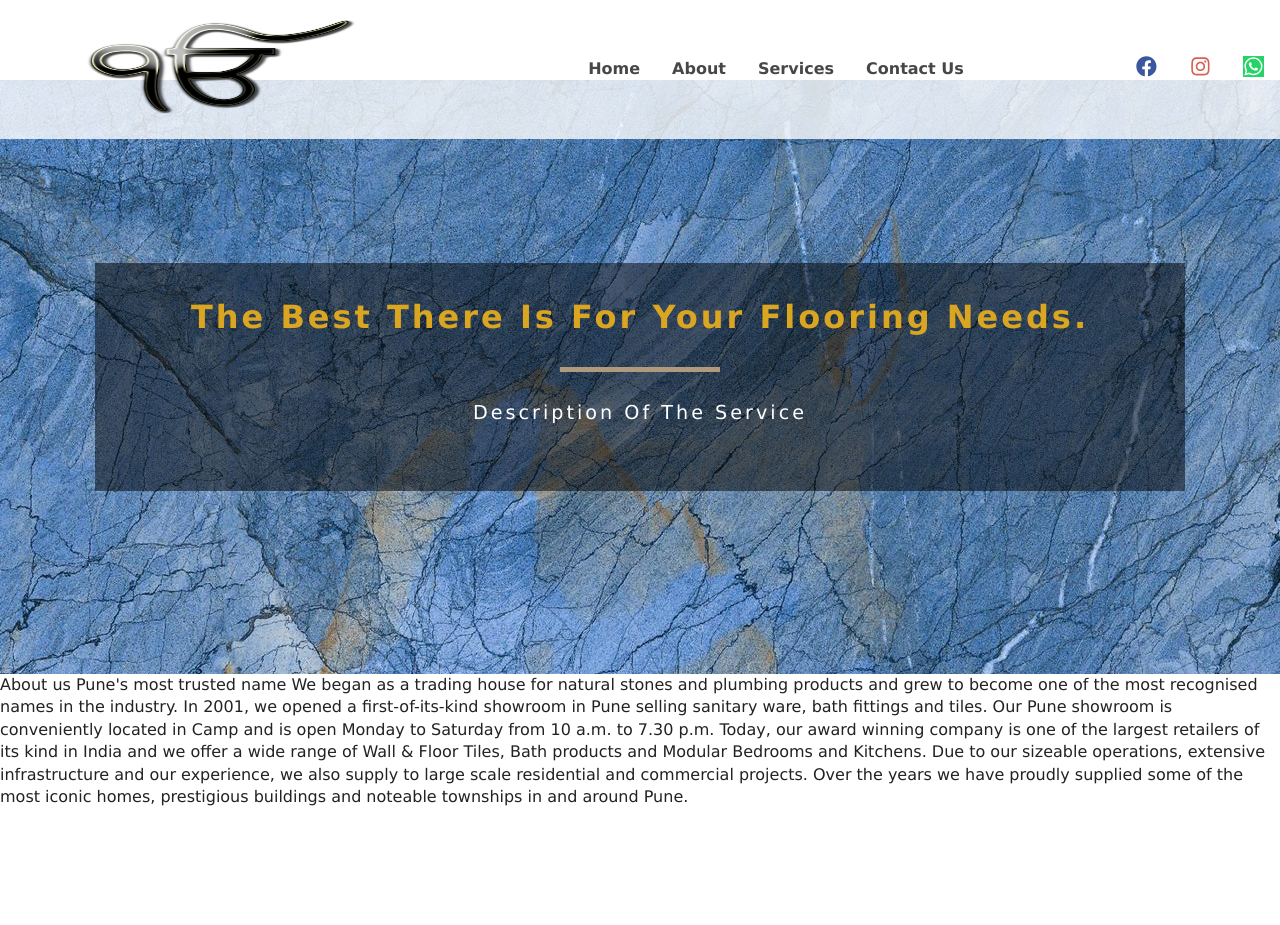
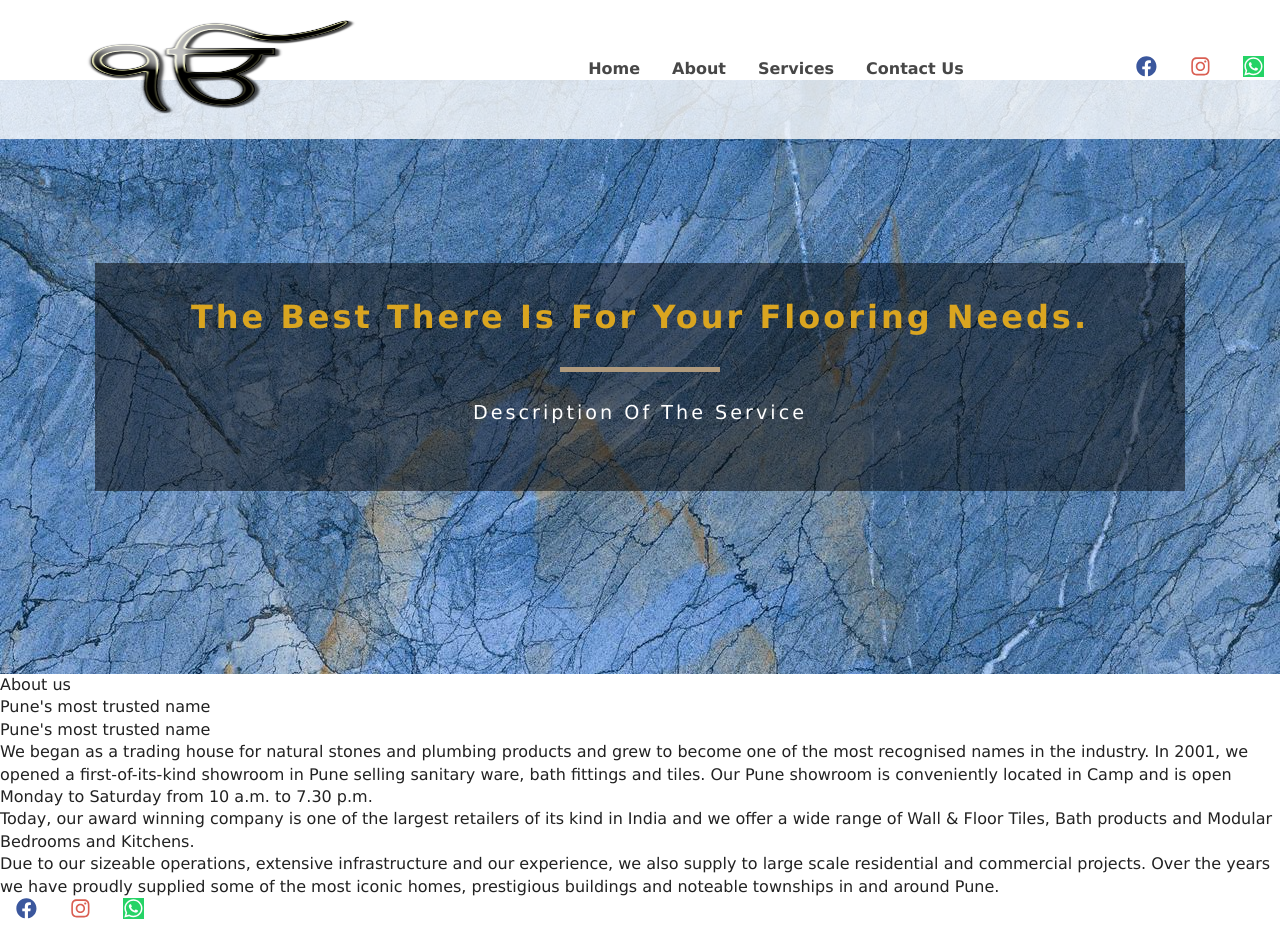
Before and after one commit to azadbagwan/interior-extremejobs, a React (Create React App) app: page /about_us in a window 1280 px wide. Before the commit the page ends 808 px from the top, so only its background shows below. Built offline with nearby package versions, Linux system fonts and the light colour scheme.

Commit message:
commit 18/9/2019 13:35

```diff
--- a/src/App.js
+++ b/src/App.js
@@ -10,6 +10,7 @@ import Contact_us from "./pages/Contact_us";
 import Error from "./pages/Error";
 import { Route, Switch } from "react-router-dom";
 import Navbar from "./components/NavBar";
+import Foot from "./components/Foot"
 import ReactGA from 'react-ga';
 
 const trackingId = "UA-145269766-1";
@@ -31,6 +32,7 @@ function App() {
           <Route exact path="/contact_us" component={Contact_us} />
           <Route component={Error} />
         </Switch>
+        <Foot/>
         </div>
     </>
   );
--- /dev/null
+++ b/src/components/Foot.js
@@ -0,0 +1,12 @@
+import React, { Component } from 'react'
+import NavbarIcons from "./NavbarIcons"
+export default class Foot extends Component {
+    render() {
+        return (
+            <div className="footer">
+                     <NavbarIcons />
+
+            </div>
+        )
+    }
+}
--- a/src/components/NavbarHeader.js
+++ b/src/components/NavbarHeader.js
@@ -31,7 +31,7 @@ const HeaderWrapper = styled.div`
 
   .toggle-icon {
     font-size: 1.75rem;
-    color: ${styles.colors.mainPurple};
+    color: ${styles.colors.mainYellow};
     cursor: pointer;
   }
   .logo {
--- a/src/pages/About_us.js
+++ b/src/pages/About_us.js
@@ -15,17 +15,22 @@ export default function About_us() {
       </Banner>
   </Hero>
 
-About us
+<p>About us</p>
 
 Pune's most trusted name
+<p>Pune's most trusted name</p>
+
+<p>We began as a trading house for natural stones and plumbing products and grew to become one of the most recognised names in the industry. In 2001, we opened a first-of-its-kind showroom in Pune selling sanitary ware, bath fittings and tiles. Our Pune showroom is conveniently located in Camp and is open Monday to Saturday from 10 a.m. to 7.30 p.m.</p>
+<p>Today, our award winning company is one of the largest retailers of its kind in India and we offer a wide range of Wall & Floor Tiles, Bath products and Modular Bedrooms and Kitchens.
+
+</p>
+<p>Due to our sizeable operations, extensive infrastructure and our experience, we also supply to large scale residential and commercial projects. Over the years we have proudly supplied some of the most iconic homes, prestigious buildings and noteable townships in and around Pune.
+
+</p>
 
 
 
-We began as a trading house for natural stones and plumbing products and grew to become one of the most recognised names in the industry. In 2001, we opened a first-of-its-kind showroom in Pune selling sanitary ware, bath fittings and tiles. Our Pune showroom is conveniently located in Camp and is open Monday to Saturday from 10 a.m. to 7.30 p.m.
 
-Today, our award winning company is one of the largest retailers of its kind in India and we offer a wide range of Wall & Floor Tiles, Bath products and Modular Bedrooms and Kitchens.
-
-Due to our sizeable operations, extensive infrastructure and our experience, we also supply to large scale residential and commercial projects. Over the years we have proudly supplied some of the most iconic homes, prestigious buildings and noteable townships in and around Pune.
 
 
 
```
